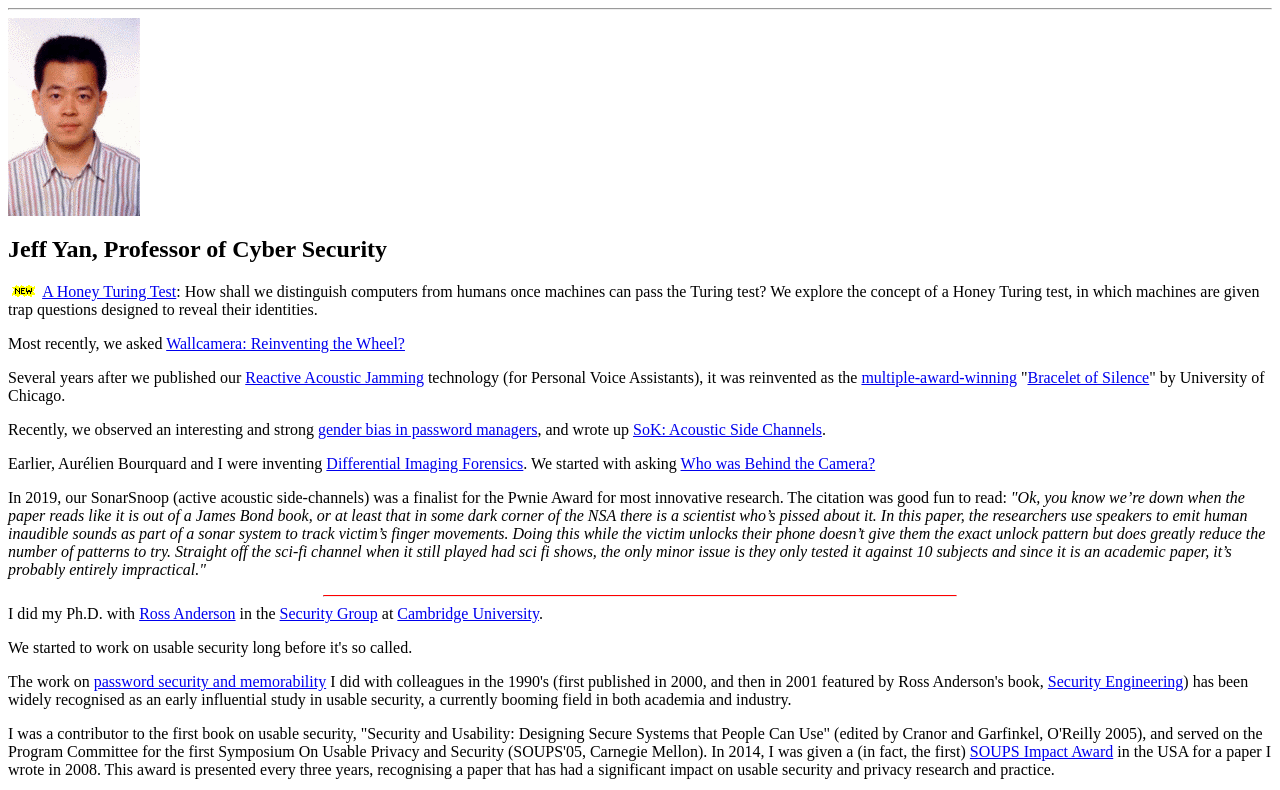
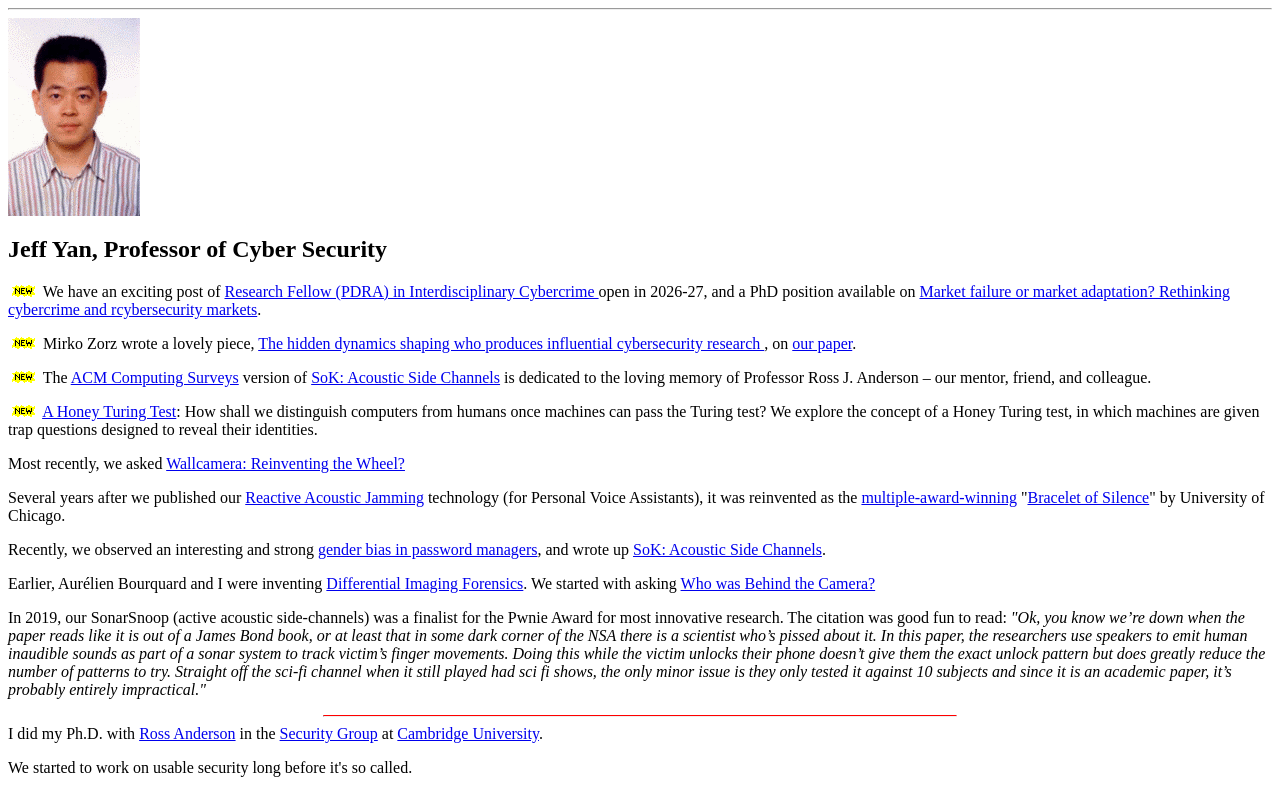
Before and after one commit to prof-jeffyan/prof-jeffyan.github.io, a plain HTML site: page index.html in a window 1280 px wide. Shown: the top 790 px of the page. Drawn offline with Linux system fonts and the light colour scheme.

Commit message:
Add files via upload

```diff
--- a/index.html
+++ b/index.html
@@ -18,6 +18,42 @@
 
 	<H2>Jeff Yan, Professor of Cyber Security </H2>
 
+
+
+<P>
+<IMG SRC="new.gif">
+
+
+We have an exciting post of <a HREF="2026 cybercrime PDRA .pdf">
+Research Fellow (PDRA) in Interdisciplinary Cybercrime
+</a>
+open in 2026-27, and a PhD position available on
+<a HREF="https://www.southampton.ac.uk/study/postgraduate-research/projects/market-failure-or-market-adaptation-rethinking-cybercrime">
+Market failure or market adaptation? Rethinking cybercrime and
+rcybersecurity markets</a>.
+</p>
+
+<P>
+<IMG SRC="new.gif">
+
+
+Mirko Zorz wrote a lovely piece, <a HREF="
+https://www.helpnetsecurity.com/2025/12/10/interesting-cybersecurity-research-trends/">
+The hidden dynamics shaping who produces influential cybersecurity research
+</a>, on
+<a href="https://arxiv.org/pdf/2511.19331">
+our paper</a>.
+</p>
+
+<P>
+<IMG SRC="new.gif">
+
+
+The <a href="https://dl.acm.org/doi/pdf/10.1145/3778350">
+ACM Computing Surveys</a>
+version of
+<a HREF="in memory of Ross.pdf">SoK: Acoustic Side Channels</a>
+is dedicated to the loving memory of Professor Ross J. Anderson – our mentor, friend, and colleague.
 
 <P>
 <IMG SRC="new.gif">
```
